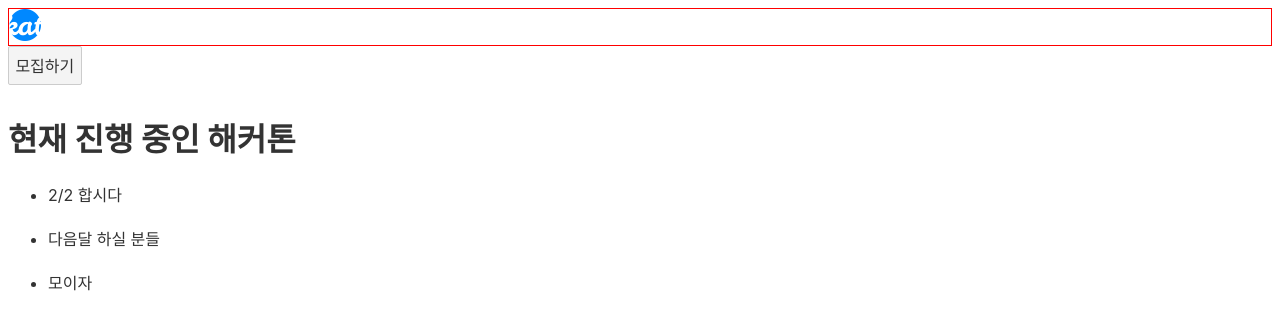
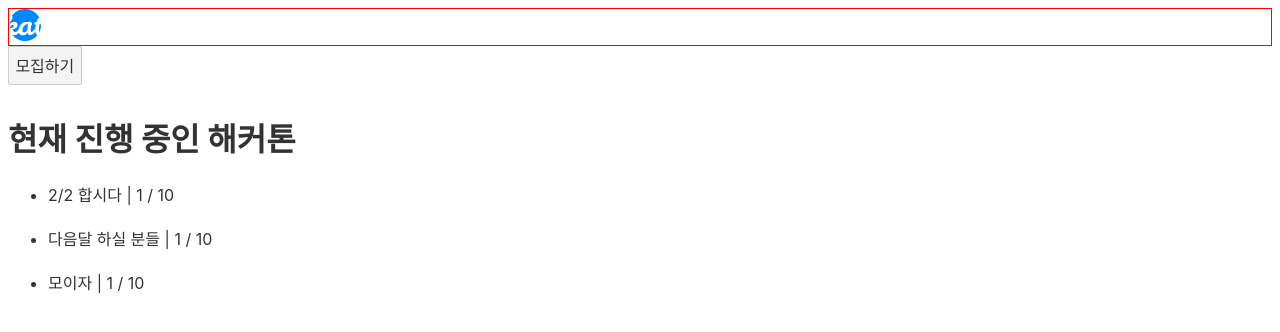
Before and after one commit to taehyeong224/svelte, a Svelte app: page / in a window 1280 px wide. Shown: the top 332 px of the page. Built offline with nearby package versions, Linux system fonts and the light colour scheme.

Commit message:
addCurrentMemberCount function

```diff
--- a/src/App.svelte
+++ b/src/App.svelte
@@ -2,32 +2,51 @@
     import Header from './header/index.svelte';
     import Modal from './modal/index.svelte';
 
-    export let items = [{title: '2/2 합시다', body: "블라블라블라블라블라블라블라블라블라블라", isFade: true}, {
-        title: '다음달 하실 분들',
-        body: "블라블라블라블라블라블라블라블라"
-    }, {title: '모이자', body: "블라블라블라블라블라블라블라블라블라블라블라블라블라블라블라블라"}];
+    export let items = [
+        {
+            id: "-x!@#!@#1",
+            title: '2/2 합시다',
+            body: "블라블라블라블라블라블라블라블라블라블라",
+            isFade: true,
+            total: 10,
+            currentMemberCount: 1
+        },
+        {id: "-x!@#!@#2", title: '다음달 하실 분들', body: "블라블라블라블라블라블라블라블라", total: 10, currentMemberCount: 1},
+        {id: "-x!@#!@#3", title: '모이자', body: "블라블라블라블라블라블라블라블라블라블라블라블라블라블라블라블라", total: 10, currentMemberCount: 1}];
     export let isFade = true;
 
-    export const modal = {title: "default", body: "default"};
+    export const modal = {id: "-1", title: "default", body: "default"};
     export const addItem = ({title, body}) => {
         items = [...items, {title, body}]
     };
     export const showModal = (item) => {
         isFade = false;
+        modal.id = item.id;
         modal.title = item.title;
         modal.body = item.body;
-        console.log(isFade)
     };
 
     export const closeModal = () => {
         isFade = true;
-		console.log(isFade)
     };
 
     export const confirmModal = () => {
-		console.log("some logic");
+        console.log("some logic : ", modal.id);
+        addCurrentMemberCount(modal.id);
         closeModal();
+    };
+
+    export const addCurrentMemberCount = (id) => {
+        items = items.map(item => {
+            if (item.id === id) {
+                item.currentMemberCount++;
+                if (item.total < item.currentMemberCount) {
+                  throw new Error("total < currentMemberCount")
                 }
+            }
+            return item;
+        })
+    };
 </script>
 
 <Header/>
@@ -36,10 +55,12 @@
     <h1>현재 진행 중인 해커톤</h1>
     <ul>
         {#each items as item}
-            <li on:click={showModal(item)}>{item.title}</li><br/>
+            <li on:click={showModal(item)}>{item.title} | {item.currentMemberCount} / {item.total}</li>
+            <br/>
         {/each}
     </ul>
-	<Modal isFade={isFade} id={"modal"} title={modal.title} body={modal.body} ok="참가하기" closeFunction={closeModal} okFunction={confirmModal}/>
+    <Modal isFade={isFade} id={"modal"} title={modal.title} body={modal.body} ok="참가하기" closeFunction={closeModal}
+           okFunction={confirmModal}/>
 </main>
 
 <style>
--- a/src/modal/index.svelte
+++ b/src/modal/index.svelte
@@ -1,6 +1,5 @@
 <script>
     export let isFade;
-    $: console.log(`the isFade is ${isFade}`);
     export let id;
     export let title;
     export let body;
```
Lines whose indentation alone changed are shown as unchanged.
